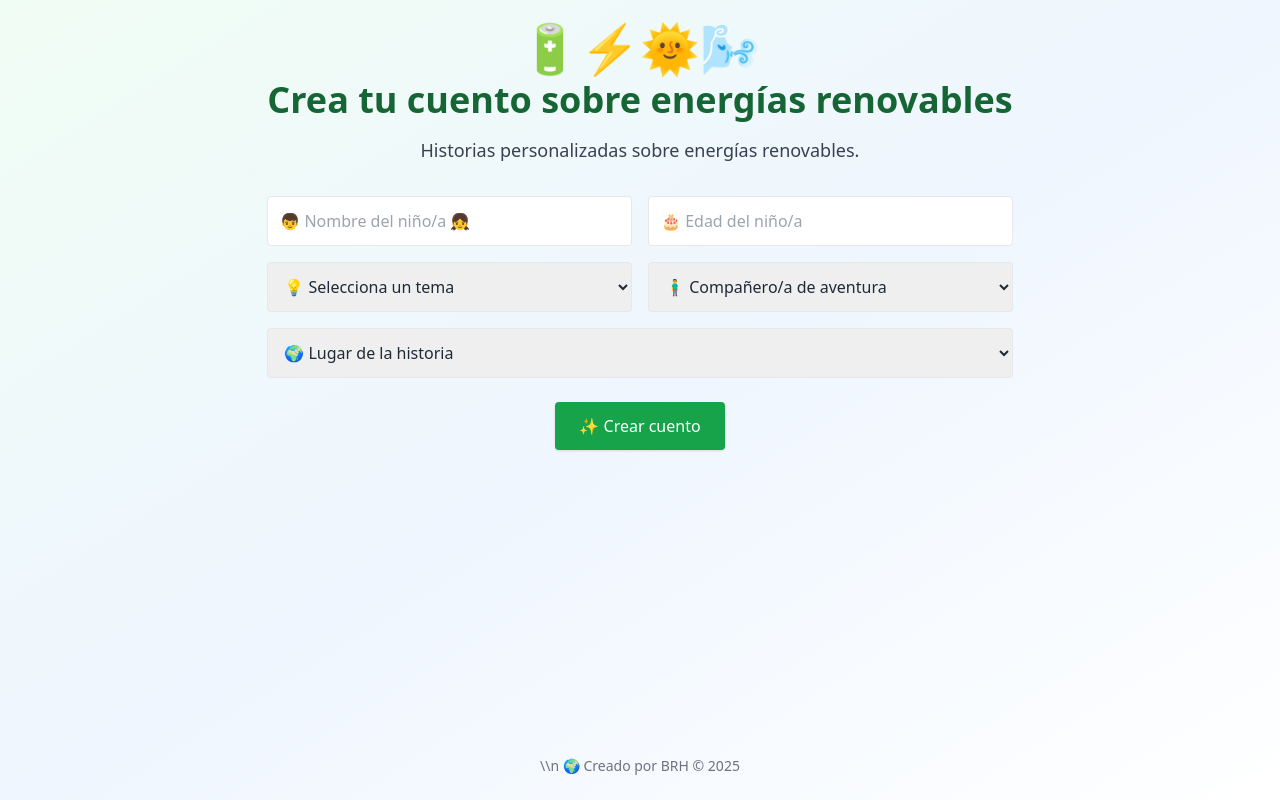
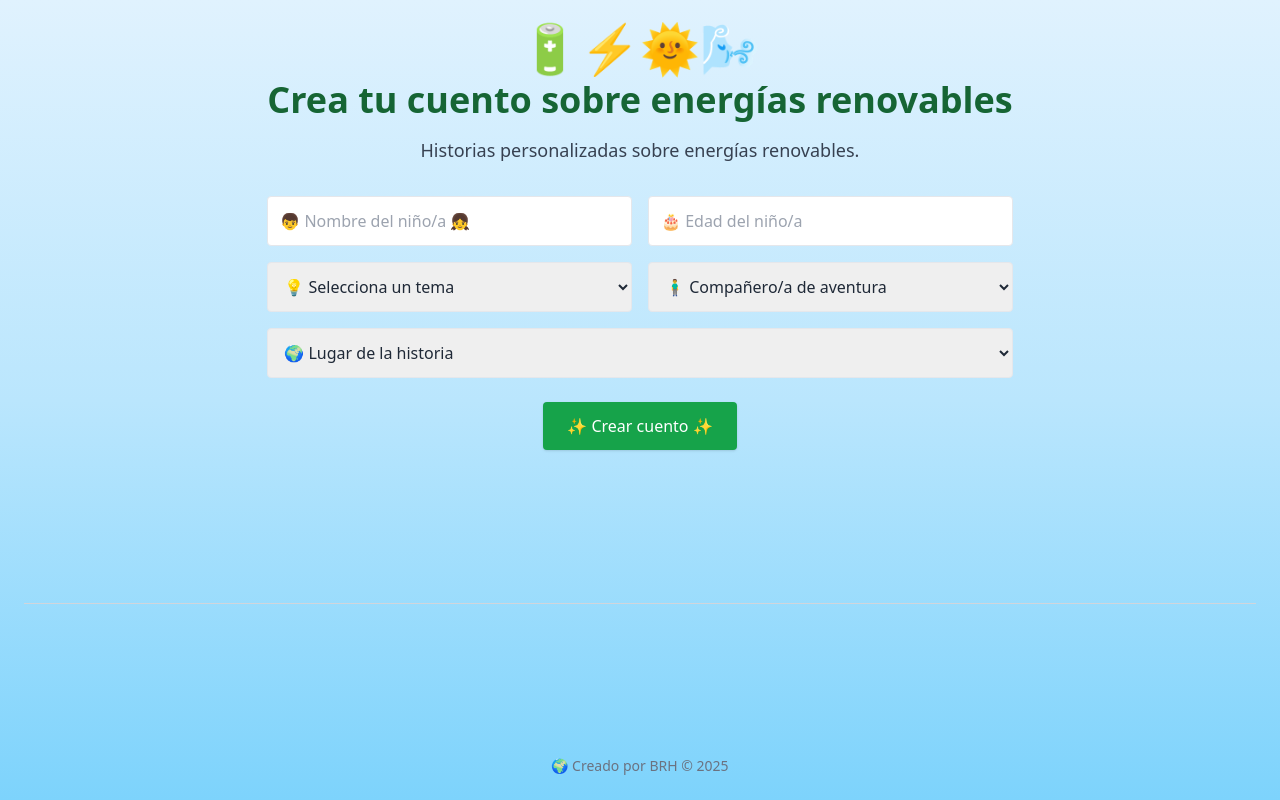
Before and after one commit to beuchi8888/app-cuentos-renovables, a Next.js app: page / in a window 1280 px wide. Built offline with nearby package versions, Linux system fonts and the light colour scheme.

Commit message:
Update index.js

```diff
--- a/pages/index.js
+++ b/pages/index.js
@@ -33,7 +33,7 @@ export default function Home() {
   };
 
   return (
-    <div className="min-h-screen bg-gradient-to-br from-green-50 via-blue-50 to-white p-6 flex flex-col justify-between">
+    <div className="min-h-screen bg-gradient-to-b from-sky-100 via-sky-200 to-sky-300 p-6 flex flex-col justify-between">
       <div className="max-w-3xl mx-auto text-center">
         <div className="text-5xl mb-2">🔋⚡🌞🌬️</div>
         <h1 className="text-4xl font-bold text-green-800 mb-4">
@@ -103,7 +103,7 @@ export default function Home() {
           className="bg-green-600 text-white px-6 py-3 rounded shadow hover:bg-green-700 transition"
           disabled={loading}
         >
-          {loading ? "Generando..." : "✨ Crear cuento"}
+          {loading ? "Generando..." : "✨ Crear cuento ✨"}
         </button>
 
         {story && (
@@ -115,11 +115,11 @@ export default function Home() {
       </div>
 
       {/* Footer */}
-      <footer className="mt-12 text-center text-sm text-gray-500">
+      <hr className="my-8 border-t border-gray-300" />
 
-        \\n
-        🌍 Creado por BRH © {new Date().getFullYear()}
-      </footer>
+      <footer className="text-center text-sm text-gray-500">
+      🌍 Creado por BRH © {new Date().getFullYear()}
+    </footer>
     </div>
   );
 }
```
